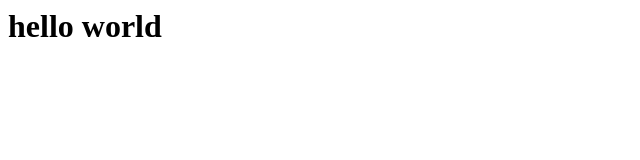
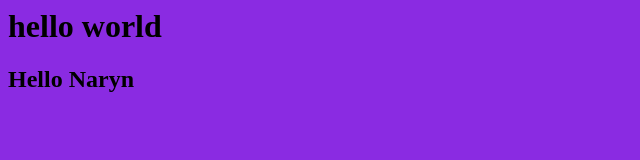
Before and after one commit to Omurbek007/git-help, a plain HTML site: page index.html in a window 1280 px wide. Shown: the whole page, without its empty margins (0-640 px from the left). Drawn offline with Linux system fonts and the light colour scheme.

Commit message:
ekinchi commit

```diff
--- a/index.html
+++ b/index.html
@@ -4,6 +4,7 @@
     <meta charset="UTF-8">
     <meta http-equiv="X-UA-Compatible" content="IE=edge">
     <meta name="viewport" content="width=device-width, initial-scale=1.0">
+    <link rel="stylesheet" href="style.css">
     <title>Document</title>
 </head>
 
@@ -11,6 +12,7 @@
     <h1>
         hello world
     </h1>
+    <h2>Hello Naryn</h2>
 </body>
 
 </html>
--- /dev/null
+++ b/style.css
@@ -0,0 +1,3 @@
+body {
+    background-color: blueviolet;
+}
```
